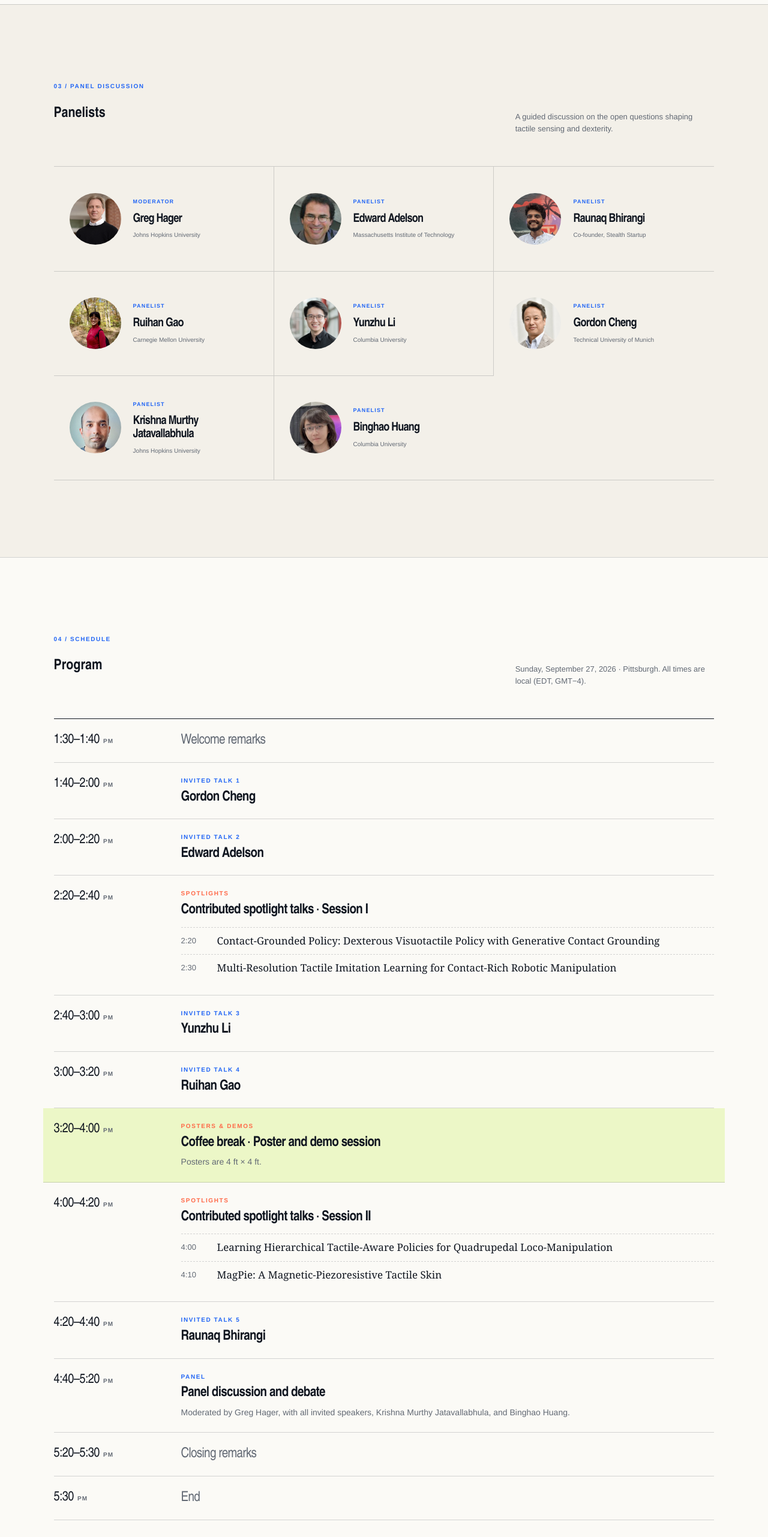
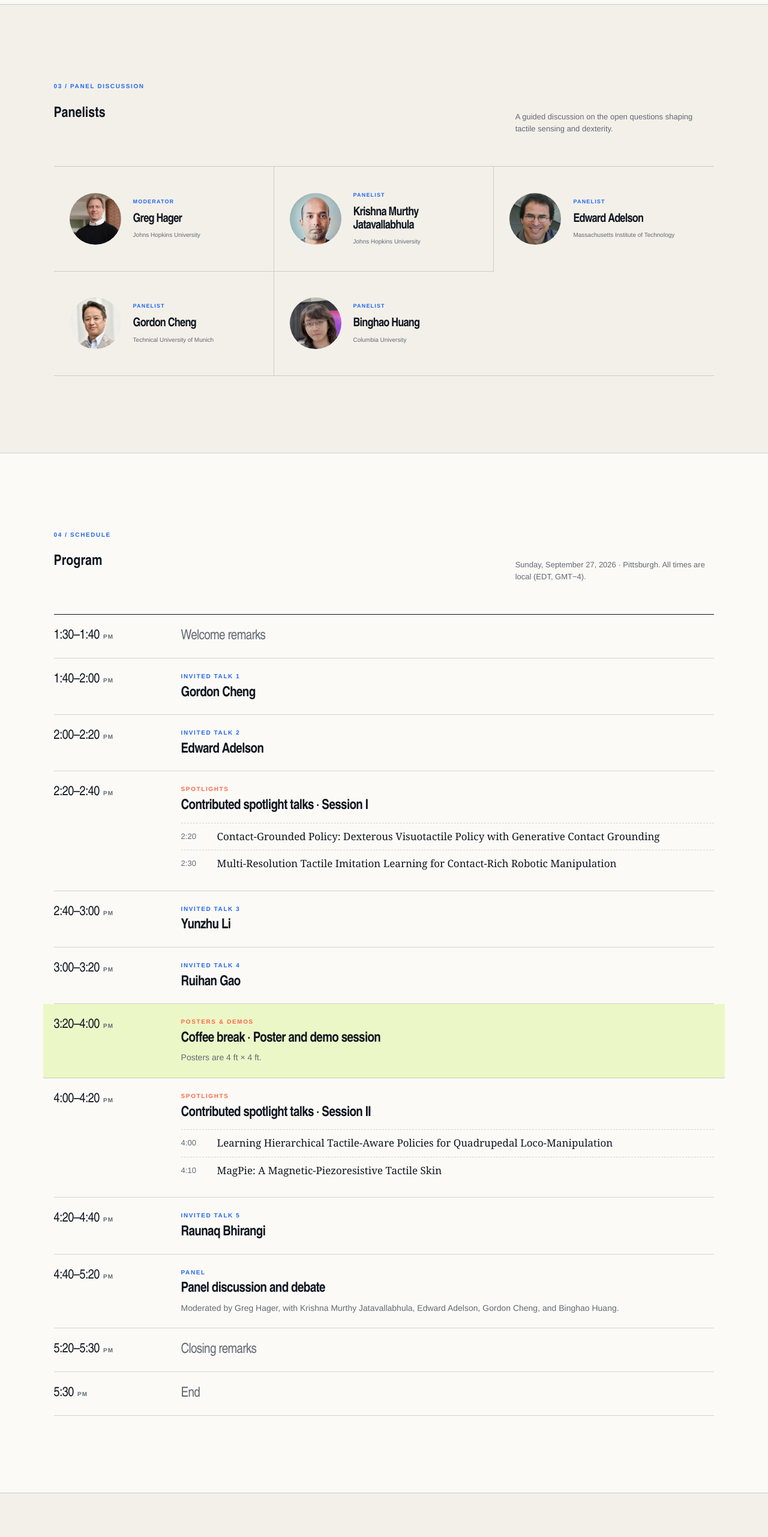
Before and after one commit to tactile-dexterity-iros/tactile-dexterity-iros.github.io, a Next.js app: page / in a window 1280 px wide. Shown: the part 3070-5633 px from the top of the page at 60% size. Built offline with nearby package versions, Linux system fonts and the light colour scheme.

Commit message:
Limit panel to Krishna Murthy Jatavallabhula, Edward Adelson, Gordon Cheng, and Binghao Huang

```diff
--- a/app/page.tsx
+++ b/app/page.tsx
@@ -51,19 +51,26 @@ const panelists = [
     image: "/people/greg-hager.jpg",
     url: "https://www.cs.jhu.edu/hager/",
   },
-  ...speakers.map((speaker) => ({
-    name: speaker.name,
-    affiliation: speaker.affiliation,
-    role: "Panelist",
-    image: speaker.image,
-    url: speaker.url,
-  })),
   {
     name: "Krishna Murthy Jatavallabhula",
     affiliation: "Johns Hopkins University",
     role: "Panelist",
     image: "/people/krishna-murthy-jatavallabhula.jpg",
     url: "https://www.cs.jhu.edu/faculty/krishna-murthy-jatavallabhula/",
+  },
+  {
+    name: "Edward Adelson",
+    affiliation: "Massachusetts Institute of Technology",
+    role: "Panelist",
+    image: "/people/edward-adelson.jpg",
+    url: "https://persci.mit.edu/people/adelson/",
+  },
+  {
+    name: "Gordon Cheng",
+    affiliation: "Technical University of Munich",
+    role: "Panelist",
+    image: "/people/gordon-cheng.jpg",
+    url: "https://www.ce.cit.tum.de/en/ics/people/cheng/",
   },
   {
     name: "Binghao Huang",
@@ -117,7 +124,7 @@ const schedule = [
     title: "Panel discussion and debate",
     label: "Panel",
     kind: "panel",
-    note: "Moderated by Greg Hager, with all invited speakers, Krishna Murthy Jatavallabhula, and Binghao Huang.",
+    note: "Moderated by Greg Hager, with Krishna Murthy Jatavallabhula, Edward Adelson, Gordon Cheng, and Binghao Huang.",
   },
   { time: "5:20", end: "5:30", title: "Closing remarks", kind: "break" },
   { time: "5:30", title: "End", kind: "break" },
```
